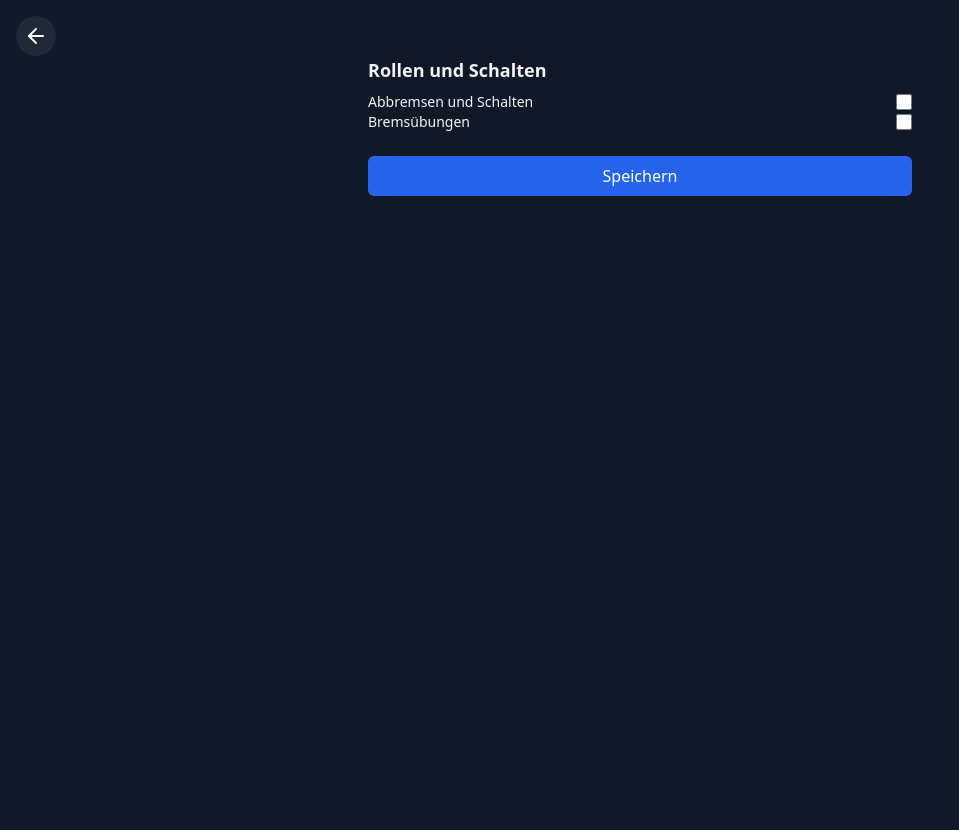
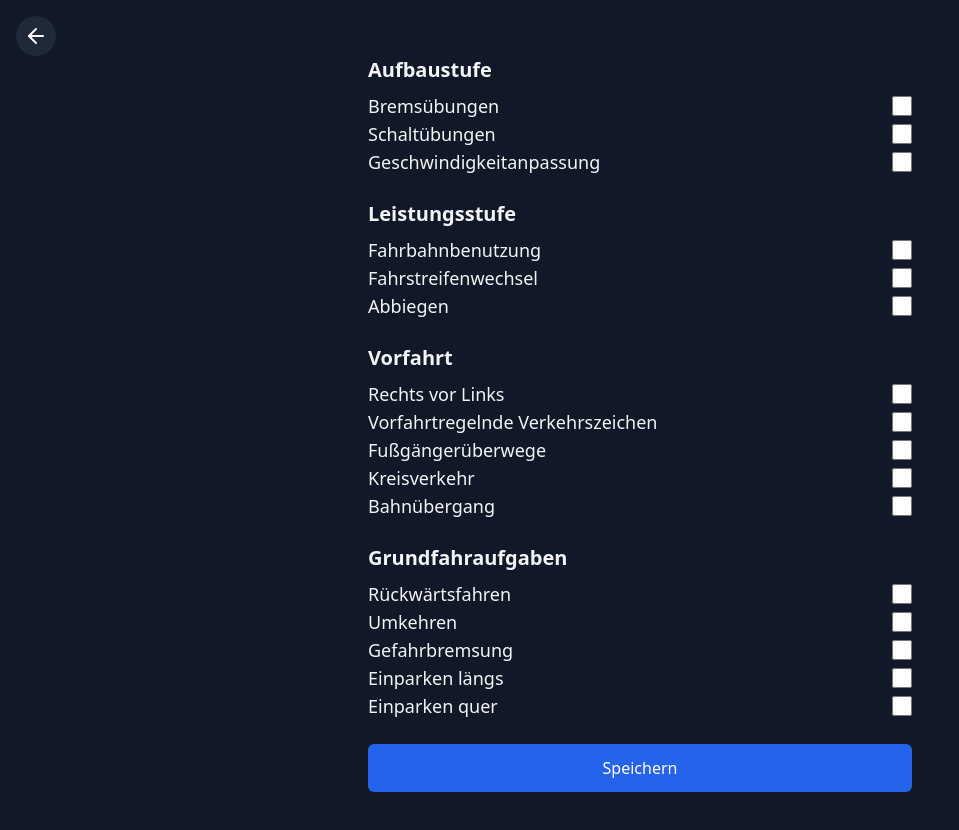
Before and after one commit to seen22/fahrlehre-nextapp, a Next.js app: page /uebungsfahrt in a window 1280 px wide. Shown: the top 830 px of the page, without its empty margins (0-959 px from the left). Before the commit the page ends 800 px from the top, so only its background shows below. Built offline with nearby package versions, Linux system fonts and the light colour scheme.

Commit message:
formular und SPARQL anpassungen

```diff
--- a/app/DashboardPage/page.tsx
+++ b/app/DashboardPage/page.tsx
@@ -38,10 +38,15 @@ export default function DashboardPage() {
 
 
     const latestDataQuery = `
-      PREFIX ex: <https://github.com/seen22/fahrlehre-nextapp/>
+      PREFIX fahrl: <https://github.com/seen22/fahrlehre-nextapp/vocabulary.rdf#>
+      PREFIX schema: <http://schema.org/>
+          PREFIX xsd: <http://www.w3.org/2001/XMLSchema#>
+          PREFIX rdf: <http://www.w3.org/1999/02/22-rdf-syntax-ns#>
+          PREFIX rdfs: <http://www.w3.org/2000/01/rdf-schema#>
+          PREFIX owl: <http://www.w3.org/2002/07/owl#>
+
       SELECT ?subject ?predicate ?object
       WHERE {
-        ?subject ex:timestamp ?timestamp .
         ?subject ?predicate ?object .
         FILTER(?subject = <https://github.com/seen22/fahrlehre-nextapp/formEntry-${studentId}>)
       }
@@ -80,23 +85,6 @@ export default function DashboardPage() {
           console.log('No data available for download');
       }
 
-        // Convert the JSON response to a string (you can format it if needed)
-        // const rdfDataString = JSON.stringify(rdfData, null, 2);
-
-        // Create a Blob (text file) with the fetched data
-        // const blob = new Blob([rdfDataString], { type: 'application/json' }); // or 'text/turtle' for Turtle format
-
-        // Create a temporary link element to download the file
-        // const link = document.createElement('a');
-        // link.href = URL.createObjectURL(blob);
-        // link.download = 'latest_data.json'; // or '.ttl' if you're using Turtle format
-
-        // // Append the link to the body and trigger a click
-        // document.body.appendChild(link);
-        // link.click();
-
-        // // Remove the link from the DOM
-        // document.body.removeChild(link);
     } catch (error) {
       console.error('Error fetching RDF data:', error);
     }
@@ -146,29 +134,50 @@ export default function DashboardPage() {
   let y = 40; // Starting y position for content
   doc.setFontSize(12);
 
-  // Separate the data into categories
+
   const studentDataKeys = ['fahrl:hasFirstName', 'fahrl:hasLastName', 'fahrl:hasDateOfBirth', 'fahrl:hasEyewear'];
-  const AdToCardKeys = ['fahrl:stop', 'fahrl:rightTurn', 'fahrl:multiLaneRightTurn', 'fahrl:railwayCrossing', 'fahrl:leftTurn', 'fahrl:multiLaneLeftTurn', 'fahrl:gearSelection', 'fahrl:bikeLane', 'fahrl:bikeOvertake', 'fahrl:entrance', 'fahrl:speedAdjustment']; // Keys that belong to "Users Page"
-  const userPageDataKey =['fahrl:Bremsübungen', 'fahrl:Abbremsen_und_Schalten'];
+  const sonderfahrtKeys = ['fahrl:CountryRoadDrive', 'fahrl:Highway','fahrl:NightDrive'];
+  const vorpruefungsKeys = ['fahrl:stop', 'fahrl:rightTurn', 'fahrl:multiLaneRightTurn', 'fahrl:railwayCrossing', 'fahrl:leftTurn', 'fahrl:multiLaneLeftTurn', 'fahrl:gearSelection', 'fahrl:bikeLane', 'fahrl:bikeOvertake', 'fahrl:entrance', 'fahrl:speedAdjustment']; // Keys that belong to "Users Page"
+  const UebungsfahrtKeys = [
+    'fahrl:BrakingExercises',
+    'fahrl:GearShiftingExercises',
+    'fahrl:SpeedAdjustment',
+    'fahrl:RoadUsage',
+    'fahrl:LaneChange',
+    'fahrl:Turning',
+    'fahrl:RightBeforeLeft',
+    'fahrl:PriorityRoadSigns',
+    'fahrl:PedestrianCrossings',
+    'fahrl:Roundabout',
+    'fahrl:RailwayCrossing',
+    'fahrl:Reversing',
+    'fahrl:Uturn',
+    'fahrl:EmergencyBraking',
+    'fahrl:ParallelParking',
+    'fahrl:PerpendicularParking'
+  ];
+
+
 
 
   const studentData: { [key: string]: string } = {};
-  const AdToCard: { [key: string]: string } = {};
-  const userPageData: {[key:string]: string} = {};
+  const Uebungsfahrtdata: { [key: string]: string } = {};
+  const vorpruefungsdata: {[key:string]: string} = {};
+  const sonderfahrtdata: {[key:string]: string} = {};
 
   // Split dictionary data into categories
   for (const [key, value] of Object.entries(dictionary)) {
     if (studentDataKeys.includes(key)) {
       studentData[key] = value;
-    } else if (userPageDataKey.includes(key)) {
-      userPageData[key] = value;
-    }else if (AdToCardKeys.includes(key)) {
-      AdToCard[key] = value;
-
+    } else if (vorpruefungsKeys.includes(key)) {
+      vorpruefungsdata[key] = value;
+    }else if (UebungsfahrtKeys.includes(key)) {
+      Uebungsfahrtdata[key] = value;
+    }else if (sonderfahrtKeys.includes(key)){
+      sonderfahrtdata[key]= value;
     }
   }
 
-  // Add "Schülerdaten" section
   if (Object.keys(studentData).length > 0) {
     doc.setFontSize(14);
     doc.text("Schülerdaten:", 10, y);
@@ -187,14 +196,14 @@ export default function DashboardPage() {
   }
 
 
-  if (Object.keys(AdToCard).length > 0) {
-    y += 10; // Add some spacing before the next section
+  if (Object.keys(Uebungsfahrtdata).length > 0) {
+    y += 10;
     doc.setFontSize(14);
-    doc.text("Vorprüfung:", 10, y);
+    doc.text("Übungsfahrt:", 10, y);
     y += 10;
     doc.setFontSize(12);
 
-    for (const [key, value] of Object.entries(AdToCard)) {
+    for (const [key, value] of Object.entries(Uebungsfahrtdata)) {
       doc.text(`${key}: ${value}`, 10, y);
       y += 10;
 
@@ -204,14 +213,33 @@ export default function DashboardPage() {
       }
     }
   }
-  if (Object.keys(userPageData).length > 0) {
-    y += 10; // Add some spacing before the next section
+
+  if (Object.keys(sonderfahrtdata).length > 0) {
+    y += 10;
     doc.setFontSize(14);
-    doc.text("Übungsfahrt:", 10, y);
+    doc.text("Sonderfahrt:", 10, y);
     y += 10;
     doc.setFontSize(12);
 
-    for (const [key, value] of Object.entries(userPageData)) {
+    for (const [key, value] of Object.entries(sonderfahrtdata)) {
+      doc.text(`${key}: ${value}`, 10, y);
+      y += 10;
+
+      if (y > 280) {
+        doc.addPage();
+        y = 10;
+      }
+    }
+  }
+
+  if (Object.keys(vorpruefungsdata).length > 0) {
+    y += 10; // Add some spacing before the next section
+    doc.setFontSize(14);
+    doc.text("Vorprüfung:", 10, y);
+    y += 10;
+    doc.setFontSize(12);
+
+    for (const [key, value] of Object.entries(vorpruefungsdata)) {
       doc.text(`${key}: ${value}`, 10, y);
       y += 10;
 
--- /dev/null
+++ b/app/sonderfahrt/page.tsx
@@ -0,0 +1,102 @@
+'use client';
+import { useForm } from 'react-hook-form';
+import React, { useEffect, useState } from 'react';
+import BackButton from '../BackButton/page';
+
+const Sonderfahrt = () => {
+  const { register, handleSubmit } = useForm();
+  const [studentId, setStudentId] = useState<string | null>(null);
+
+  // Retrieve the student ID from the URL when the page loads
+  useEffect(() => {
+    const urlParams = new URLSearchParams(window.location.search);
+    const id = urlParams.get('id');
+    if (id) {
+      setStudentId(id);
+      console.log('Extracted ID from URL:', id);
+    } else {
+      console.error('No ID found in URL');
+    }
+  }, []);
+
+  const onSubmit = async (checkboxData: any) => {
+    if (!studentId) {
+      console.error('No student ID found.');
+      return;
+    }
+
+    try {
+      // Construct the RDF data for the checkboxes
+      const triples = Object.entries(checkboxData).map(([key, value]) => {
+        const predicate = `fahrl:${key}`;
+        const object = value ? `"true"` : `"false"`;
+        return `<https://github.com/seen22/fahrlehre-nextapp/formEntry-${studentId}> <${predicate}> ${object} .`;
+      }).join('\n');
+
+      const updateQuery = `
+       PREFIX fahrl: <https://github.com/seen22/fahrlehre-nextapp/vocabulary.rdf#>
+          PREFIX schema: <http://schema.org/>
+          PREFIX xsd: <http://www.w3.org/2001/XMLSchema#>
+          PREFIX rdf: <http://www.w3.org/1999/02/22-rdf-syntax-ns#>
+          PREFIX rdfs: <http://www.w3.org/2000/01/rdf-schema#>
+          PREFIX owl: <http://www.w3.org/2002/07/owl#>
+        INSERT DATA {
+          ${triples}
+        }
+      `;
+
+      // Send the update query to Fuseki
+      const response = await fetch('http://localhost:3030/FahrlehrerApp/update', {
+        method: 'POST',
+        headers: {
+          'Content-Type': 'application/sparql-update',
+        },
+        body: updateQuery,
+      });
+
+      const result = await response.text();
+      if (response.ok) {
+        console.log('Checkbox data saved successfully');
+
+        console.log('student ID ', studentId);
+        console.log('RDF', triples);
+        console.log('RDF2', updateQuery);
+        window.location.href = `/DashboardPage?id=${studentId}`;
+
+      } else {
+        console.error('Failed to save checkbox data:', result);
+      }
+    } catch (error) {
+      console.error('Error saving checkbox data:', error);
+    }
+  };
+
+  return (
+    <div className="max-w-xl mx-auto p-4">
+      <BackButton/>
+      <form onSubmit={handleSubmit(onSubmit)} className="space-y-6">
+        <div>
+          <h3 className="font-bold text-xl mb-2">Sonderfahrt</h3>
+          <div className="flex justify-between items-center">
+            <label className="text-lg font-medium">Überlandsfahrt</label>
+            <input type="checkbox" {...register('CountryRoadDrives')} className="h-5 w-5" />
+          </div>
+          <div className="flex justify-between items-center">
+            <label className="text-lg font-medium">Autobahn</label>
+            <input type="checkbox" {...register('HighwayDrives')} className="h-5 w-5" />
+          </div>
+          <div className="flex justify-between items-center">
+            <label className="text-lg font-medium">Nachtsfahrt</label>
+            <input type="checkbox" {...register('NightDrive')} className="h-5 w-5" />
+          </div>
+        </div>
+
+        <button type="submit" className="w-full bg-blue-600 text-white p-3 rounded-md hover:bg-blue-700 transition">
+          Speichern
+        </button>
+      </form>
+    </div>
+  );
+};
+
+export default Sonderfahrt;
--- a/app/uebungsfahrt/page.tsx
+++ b/app/uebungsfahrt/page.tsx
@@ -76,20 +76,88 @@ const Uebungsfahrt = () => {
       <BackButton/>
       <form onSubmit={handleSubmit(onSubmit)} className="space-y-6">
         <div>
-          <h3 className="font-bold text-lg mb-2">Rollen und Schalten</h3>
+          <h3 className="font-bold text-xl mb-2">Aufbaustufe</h3>
           <div className="flex justify-between items-center">
-            <label className="text-sm font-medium">Abbremsen und Schalten</label>
-            <input type="checkbox" {...register('Abbremsen_und_Schalten')} className="h-4 w-4" />
+            <label className="text-lg font-medium">Bremsübungen</label>
+            <input type="checkbox" {...register('BrakingExercises')} className="h-5 w-5" />
           </div>
           <div className="flex justify-between items-center">
-            <label className="text-sm font-medium">Bremsübungen</label>
-            <input type="checkbox" {...register('Bremsübungen')} className="h-4 w-4" />
+            <label className="text-lg font-medium">Schaltübungen</label>
+            <input type="checkbox" {...register('GearShiftingExercises')} className="h-5 w-5" />
+          </div>
+          <div className="flex justify-between items-center">
+            <label className="text-lg font-medium">Geschwindigkeitanpassung</label>
+            <input type="checkbox" {...register('SpeedAdjustment')} className="h-5 w-5" />
           </div>
         </div>
-        <button type="submit" className="w-full bg-blue-600 text-white p-2 rounded-md hover:bg-blue-700 transition">
+
+        <div>
+          <h3 className="font-bold text-xl mb-2">Leistungsstufe</h3>
+          <div className="flex justify-between items-center">
+            <label className="text-lg font-medium">Fahrbahnbenutzung</label>
+            <input type="checkbox" {...register('RoadUsage')} className="h-5 w-5" />
+          </div>
+          <div className="flex justify-between items-center">
+            <label className="text-lg font-medium">Fahrstreifenwechsel</label>
+            <input type="checkbox" {...register('LaneChange')} className="h-5 w-5" />
+          </div>
+          <div className="flex justify-between items-center">
+            <label className="text-lg font-medium">Abbiegen</label>
+            <input type="checkbox" {...register('Turning')} className="h-5 w-5" />
+          </div>
+        </div>
+
+        <div>
+          <h3 className="font-bold text-xl mb-2">Vorfahrt</h3>
+          <div className="flex justify-between items-center">
+            <label className="text-lg font-medium">Rechts vor Links</label>
+            <input type="checkbox" {...register('RightBeforeLeft')} className="h-5 w-5" />
+          </div>
+          <div className="flex justify-between items-center">
+            <label className="text-lg font-medium">Vorfahrtregelnde Verkehrszeichen</label>
+            <input type="checkbox" {...register('PriorityRoadSigns')} className="h-5 w-5" />
+          </div>
+          <div className="flex justify-between items-center">
+            <label className="text-lg font-medium">Fußgängerüberwege</label>
+            <input type="checkbox" {...register('PedestrianCrossings')} className="h-5 w-5" />
+          </div>
+          <div className="flex justify-between items-center">
+            <label className="text-lg font-medium">Kreisverkehr</label>
+            <input type="checkbox" {...register('Roundabout')} className="h-5 w-5" />
+          </div>
+          <div className="flex justify-between items-center">
+            <label className="text-lg font-medium">Bahnübergang</label>
+            <input type="checkbox" {...register('RailwayCrossing')} className="h-5 w-5" />
+          </div>
+        </div>
+
+        <div>
+          <h3 className="font-bold text-xl mb-2">Grundfahraufgaben</h3>
+          <div className="flex justify-between items-center">
+            <label className="text-lg font-medium">Rückwärtsfahren</label>
+            <input type="checkbox" {...register('Reversing')} className="h-5 w-5" />
+          </div>
+          <div className="flex justify-between items-center">
+            <label className="text-lg font-medium">Umkehren</label>
+            <input type="checkbox" {...register('Uturn')} className="h-5 w-5" />
+          </div>
+          <div className="flex justify-between items-center">
+            <label className="text-lg font-medium">Gefahrbremsung</label>
+            <input type="checkbox" {...register('EmergencyBraking.')} className="h-5 w-5" />
+          </div>
+          <div className="flex justify-between items-center">
+            <label className="text-lg font-medium">Einparken längs</label>
+            <input type="checkbox" {...register('ParallelParking')} className="h-5 w-5" />
+          </div>
+          <div className="flex justify-between items-center">
+            <label className="text-lg font-medium">Einparken quer</label>
+            <input type="checkbox" {...register('PerpendicularParking')} className="h-5 w-5" />
+          </div>
+        </div>
+
+        <button type="submit" className="w-full bg-blue-600 text-white p-3 rounded-md hover:bg-blue-700 transition">
           Speichern
         </button>
-
       </form>
     </div>
   );
--- a/app/vorpruefung/page.tsx
+++ b/app/vorpruefung/page.tsx
@@ -114,9 +114,8 @@ const FormWithDropdowns = () => {
             >
               <option value="">Select</option>
               <option value="+">+</option>
-              <option value="++">++</option>
-              <option value="-">-</option>
-              <option value="--">--</option>
+              <option value="++">-</option>
+              <option value="-">X</option>
             </select>
           </div>
         ))}
```
